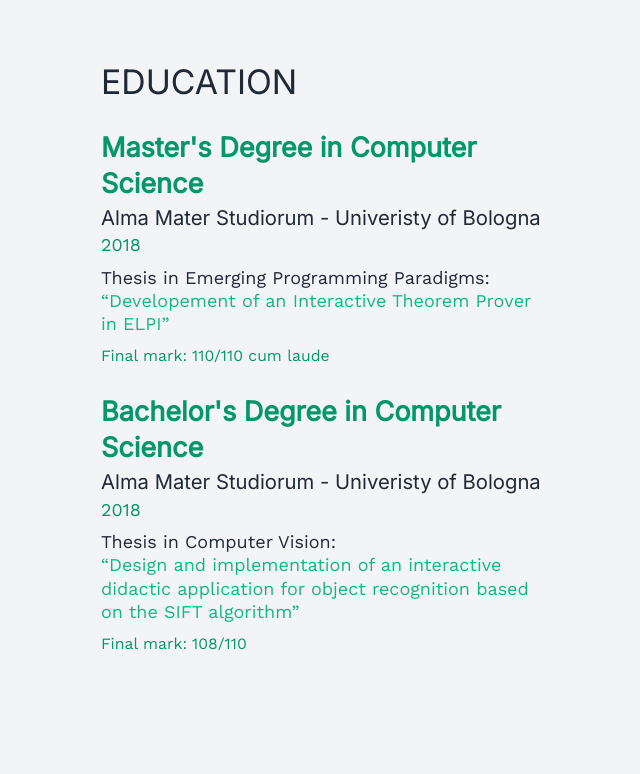
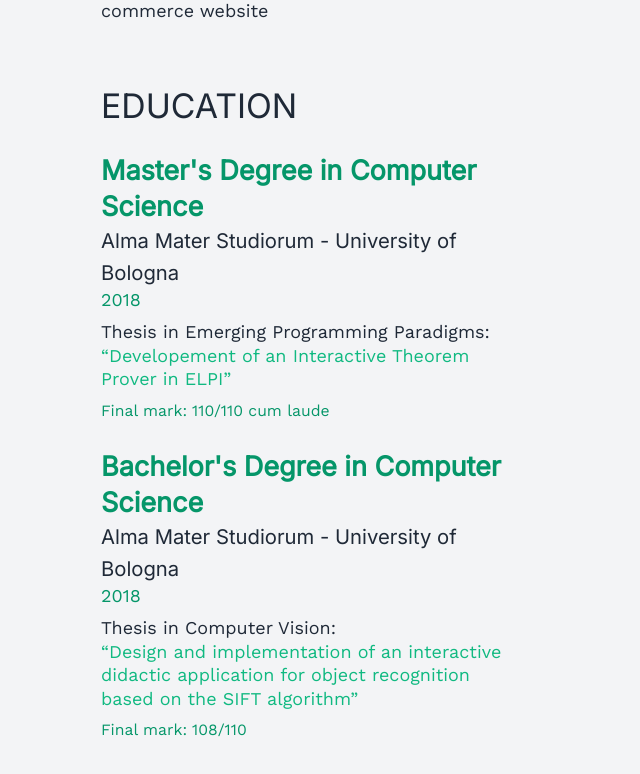
Before and after one commit to cpiemontese/cpiemontese.github.io, a Next.js app: page / in a window 1280 px wide. Shown: the part 1520-2294 px from the top of the page, without its empty margins (71-711 px from the left). Before the commit the page ends 2211 px from the top, so only its background shows below. Built offline with nearby package versions, Linux system fonts and the light colour scheme.

Commit message:
⚡ refactor: make space bigger between columns

```diff
--- a/pages/index.jsx
+++ b/pages/index.jsx
@@ -52,7 +52,7 @@
             </div>
           </section>
           <section className="md:flex">
-            <div className="md:w-1/2 md:mr-6">
+            <div className="md:w-1/2 md:mr-12">
               <SectionTitle name={`${lang === EN ? 'Work Experience' : 'Esperienza Lavorativa'}`} />
               <CVElement
                 className="mb-8"
@@ -147,7 +147,7 @@
                 className="mb-6"
                 lang={lang}
                 title={lang === EN ? "Master's Degree in Computer Science" : 'Laurea Magistrale in Informatica'}
-                subtitle={`Alma Mater Studiorum - Univerist${lang === EN ? 'y of Bologna' : 'à di Bologna'}`}
+                subtitle={`Alma Mater Studiorum - Universit${lang === EN ? 'y of Bologna' : 'à di Bologna'}`}
                 period="2018"
                 grade={lang === EN ? 'Final mark: 110/110 cum laude' : 'Valutazione: 110/110 e lode'}
               >
@@ -162,7 +162,7 @@
                 className="mb-14 md:mb-0"
                 lang={lang}
                 title={lang === EN ? "Bachelor's Degree in Computer Science" : 'Laurea Triennale in Informatica'}
-                subtitle={`Alma Mater Studiorum - Univerist${lang === EN ? 'y of Bologna' : 'à di Bologna'}`}
+                subtitle={`Alma Mater Studiorum - Universit${lang === EN ? 'y of Bologna' : 'à di Bologna'}`}
                 period="2018"
                 grade={lang === EN ? 'Final mark: 108/110' : 'Valutazione: 108/110'}
               >
@@ -174,7 +174,7 @@
                 </a>
               </CVElement>
             </div>
-            <div className="md:w-1/2 md:ml-6">
+            <div className="md:w-1/2 md:ml-12">
               <SectionTitle name={`${lang === EN ? 'Skills' : 'Competenze'}`} />
               <CVElement
                 className="mb-14"
```
